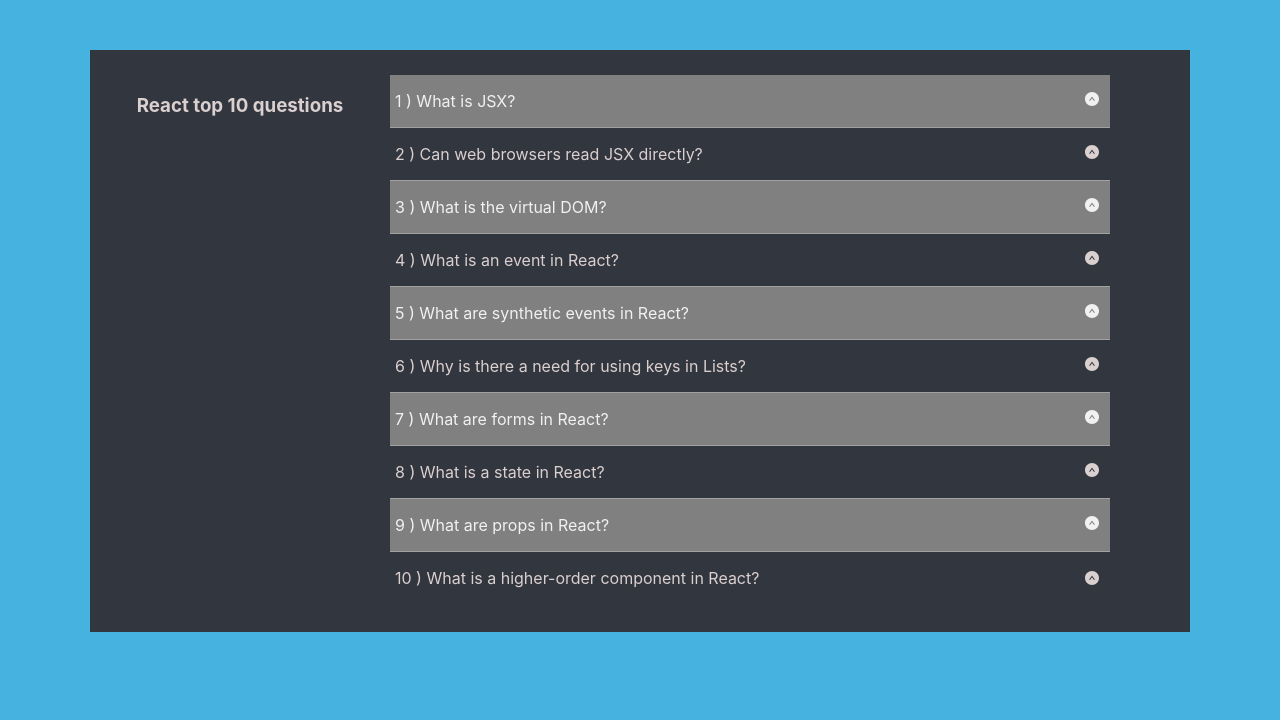
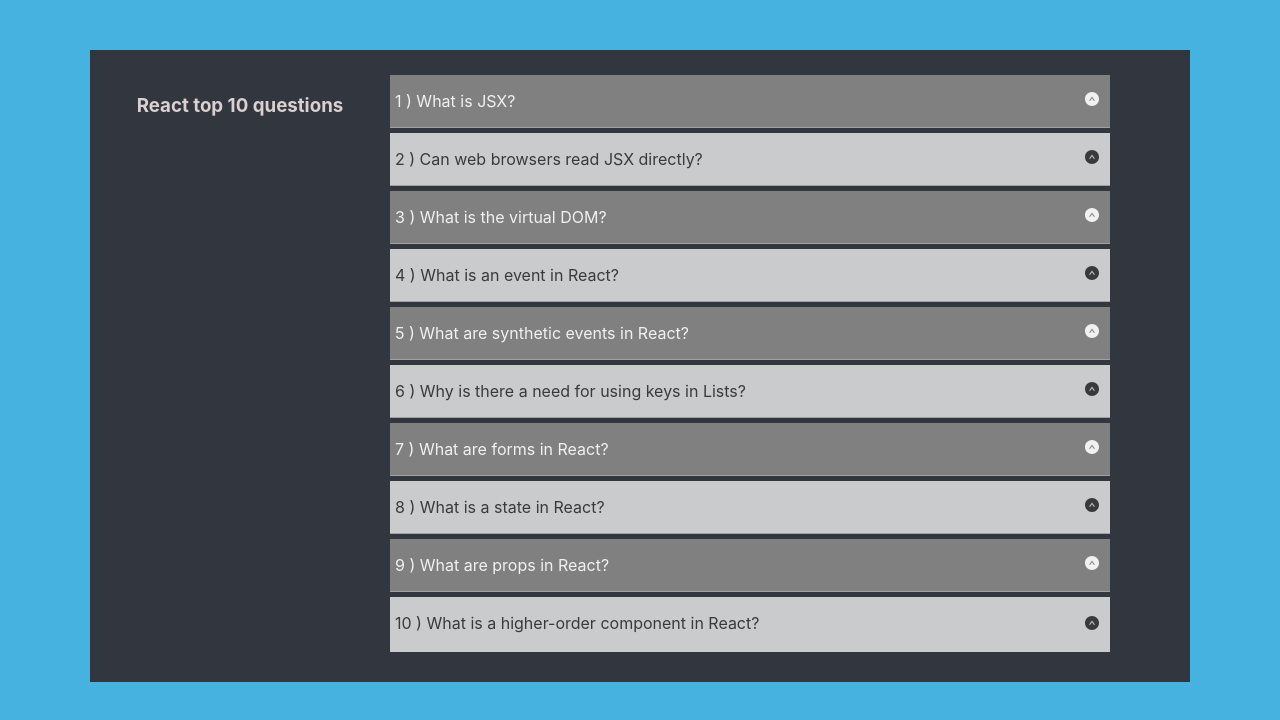
Before and after one commit to SaquibAsghar/React, a React (Create React App) app in the folder Projects/react-accordion/: page / in a window 1280 px wide. Shown: the top 720 px of the page. Built offline with nearby package versions, Linux system fonts and the light colour scheme.

Commit message:
Update singleQuestionStyles.css

```diff
--- a/Projects/react-accordion/src/components/SingleQuestion/singleQuestionStyles.css
+++ b/Projects/react-accordion/src/components/SingleQuestion/singleQuestionStyles.css
@@ -31,6 +31,11 @@
     color: #f1f1f1;
     background-color: #808080;
 }
+.questions-flexbox-container:nth-of-type(even){
+    color: #3a3a3a;
+    background-color: #f1f1f1cb;
+    margin: 5px 0px;
+}
 
 .questions-flexbox-container:nth-of-type(10) .questions{
     border-bottom: none;
```
